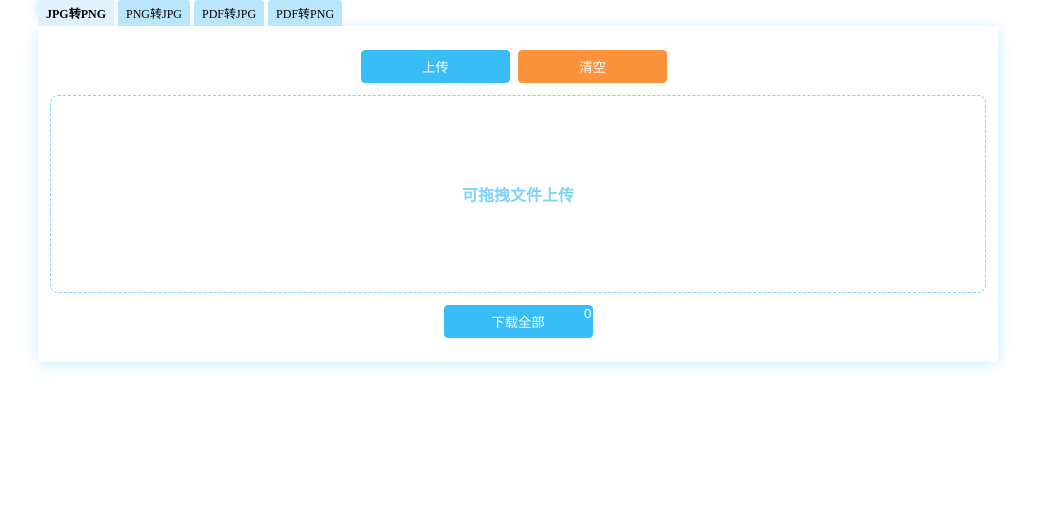
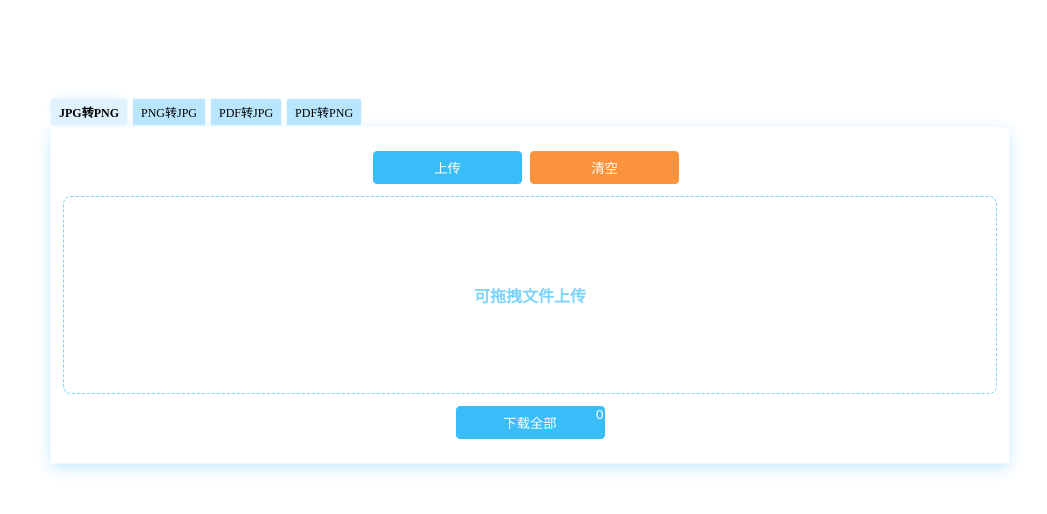
Before and after one commit to Younglina/flask-repo, a Vue app in the folder frontend/: page / in a window 1280 px wide. Shown: the top 514 px of the page, without its empty margins (122-1169 px from the left). Built offline with nearby package versions, Linux system fonts and the light colour scheme.

Commit message:
styles: style

```diff
--- a/frontend/src/App.vue
+++ b/frontend/src/App.vue
@@ -156,6 +156,7 @@ ul {
   width: 100%;
   max-width: 960px;
   margin: 0 auto;
+  padding: 49px 12px;
 }
 
 .flex-center {
@@ -172,6 +173,7 @@ ul {
 
   li {
     background-color: #bae6fd;
+    border: 1px solid #f0f9ff;
     border-top-left-radius: 3px;
     border-top-right-radius: 3px;
     padding: 4px 8px;
@@ -183,12 +185,13 @@ ul {
   li:hover {
     font-weight: 700;
     background-color: #e0f2fe;
-    box-shadow: -6px -4px 8px -5px #bae6fd, 6px -4px 8px -5px #e0f2fe;
+    box-shadow: 0px -4px 14px -5px #e0f2fe;
   }
 }
 
 .file-wrapper {
-  box-shadow: 0px 2px 16px -2px #bae6fd;
+  box-shadow: 0px 5px 16px -2px #bae6fd;
+  border: 1px solid #f0f9ff;
   padding: 24px 12px;
 }
 
```
